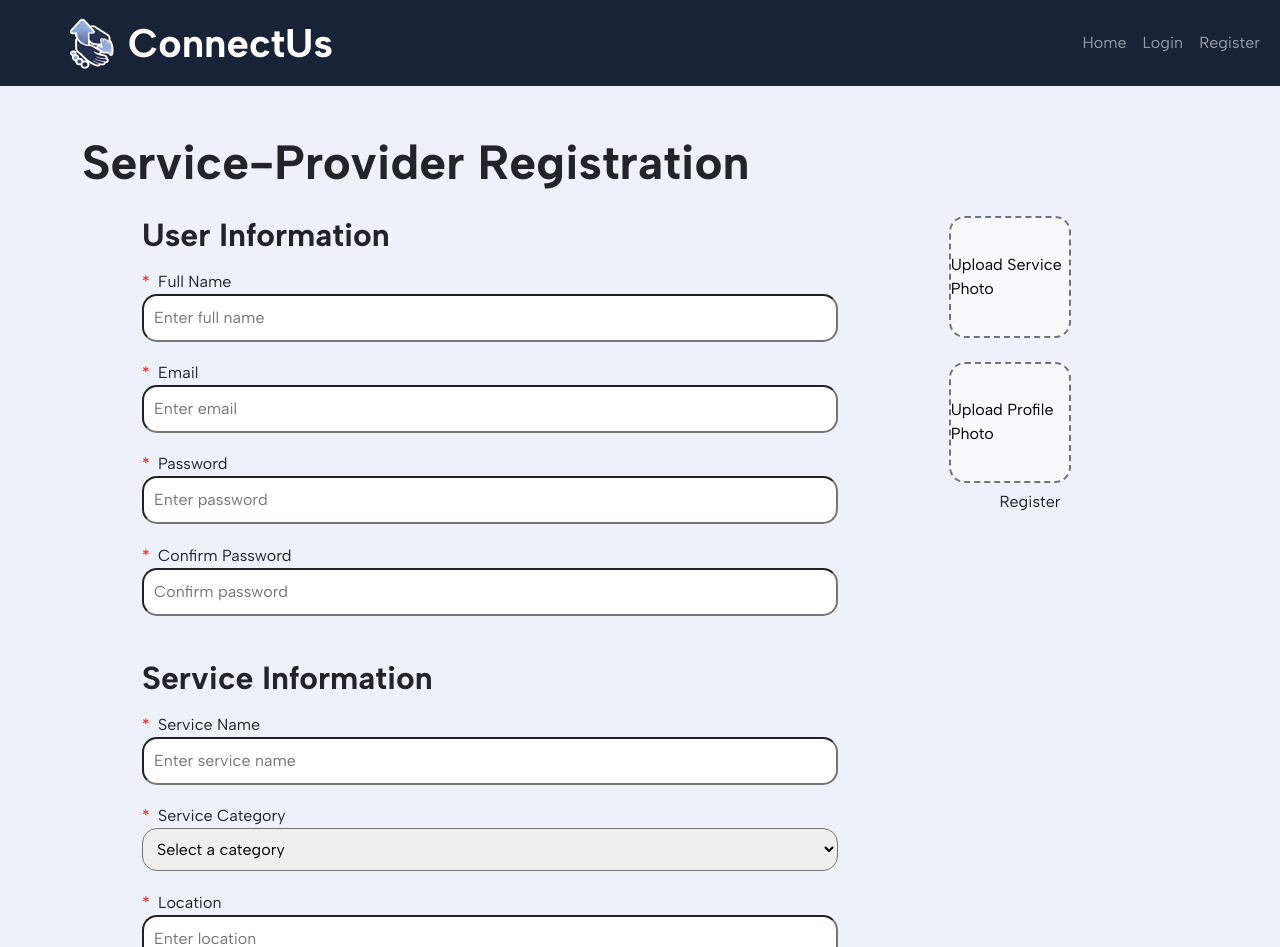
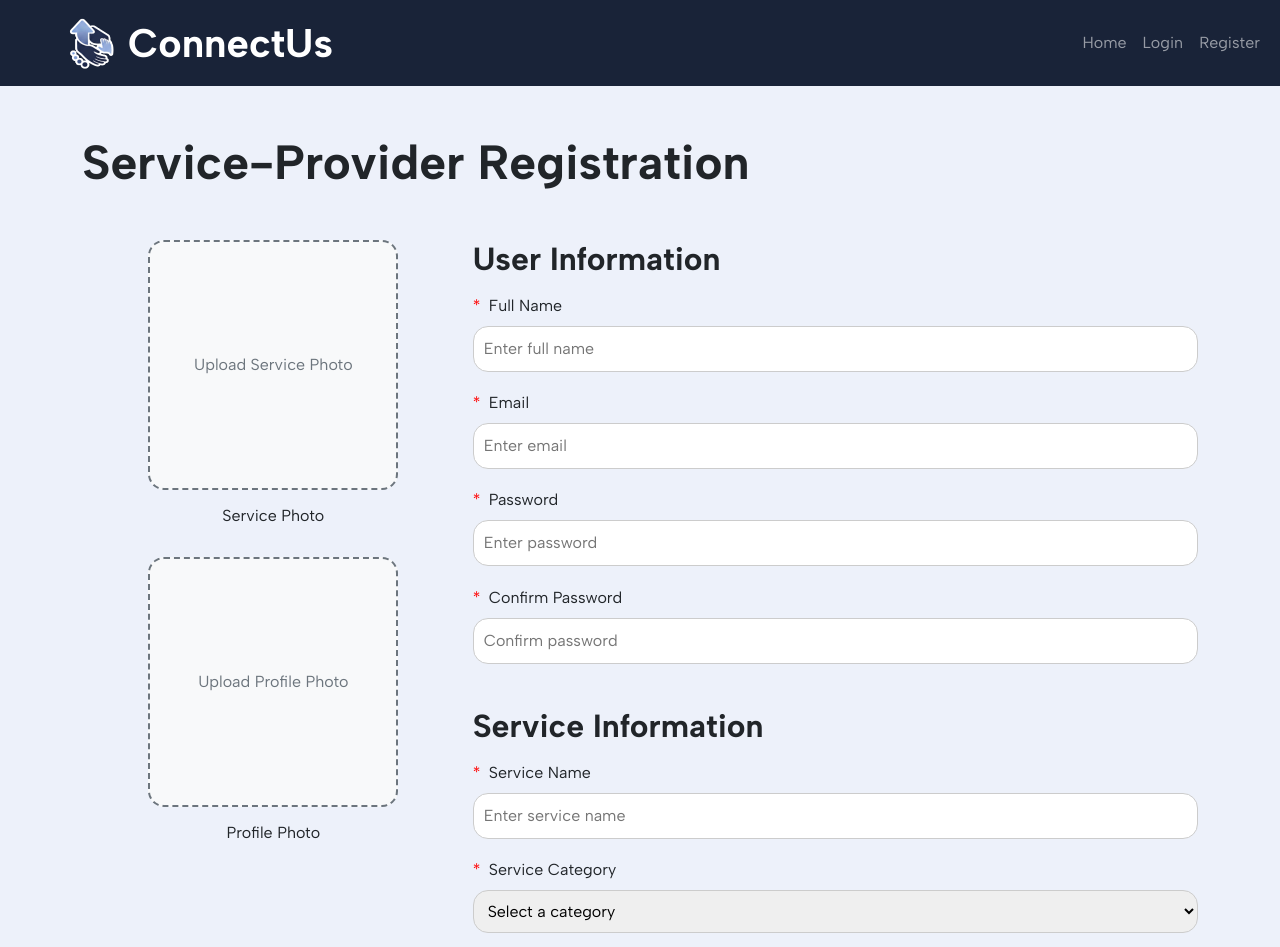
Before and after one commit to 32s05/ConnectUs, a React (Create React App) app: page /ProviderRegistration in a window 1280 px wide. Shown: the top 947 px of the page. Built offline with nearby package versions, Linux system fonts and the light colour scheme.

Commit message:
Registration function complete

```diff
--- a/src/assets/style.css
+++ b/src/assets/style.css
@@ -280,11 +280,12 @@ main {
 }
 
 /*registration style*/
-.registration input{
+.registration input, textarea, select{
   width: 100% !important;
   max-width: 750px;
   padding: 10px 10px !important;
   border-radius: 15px;
+  border: 1px solid #ccc;
 }
 
 .upload-box{
@@ -351,29 +352,6 @@ main {
 }
 
 /*provider registration*/
-.registration-container {
-  max-width: 1200px;
-  margin: 2rem auto;
-  padding: 2rem;
-}
-
-.form-grid {
-  display: flex;
-  gap: 2rem;
-  flex-wrap: wrap;
-}
-
-.form-grid.one-column {
-  flex: 1;
-  min-width: 300px;
-}
-
-.form-left {
-  display: flex;
-  flex-direction: column;
-  width: 100%;
-}
-
 .form-group {
   display: flex;
   flex-direction: column;
@@ -385,46 +363,50 @@ main {
   margin-right: 4px;
 }
 
-.form-group input,
-.form-group select,
-.form-group textarea {
-  padding: 10px 10px !important;
-  border-radius: 15px;
-}
-
-.form-right {
-  flex: 0.8;
-  display: flex;
-  flex-direction: column;
-  justify-content: space-between;
-  min-width: 280px;
-}
-
-.upload-section {
-  display: flex;
-  justify-content: space-between;
-  gap: 1rem;
-  margin-bottom: 1.5rem;
-}
-
 .description-section {
   display: flex;
   flex-direction: column;
   margin-bottom: 1.5rem;
 }
 
-.description-section label {
-  margin-bottom: 0.5rem;
-  font-weight: 500;
-  color: #333;
+.upload-box-container {
+  display: flex;
+  flex-direction: column;
+  align-items: center;
+  margin-bottom: 1.5rem;
 }
 
-.description-section textarea {
-  padding: 0.8rem;
-  min-height: 120px;
-  border: 1px solid #ccc;
-  border-radius: 8px;
-  resize: none;
+.upload-box {
+  width: 250px;
+  height: 250px;
+  border: 2px dashed #6c757d;
+  background-color: #f8f9fa;
+  color: #6c757d;
+  cursor: pointer;
+  display: flex;
+  justify-content: center;
+  align-items: center;
+  border-radius: 1rem;
+  overflow: hidden;
+  font-weight: 500;
+  font-size: 1rem;
+  text-align: center;
+}
+
+.upload-box img.preview {
+  width: 100%;
+  height: 100%;
+  object-fit: cover;
+}
+
+.upload-input {
+  display: none;
+}
+
+.upload-box-container h6 {
+  margin-top: 0.75rem;
+  font-weight: 500;
+  text-align: center;
 }
 
 .register-btn {
--- a/src/pages/Dashboard.jsx
+++ b/src/pages/Dashboard.jsx
@@ -1,8 +1,6 @@
 import React from "react";
 import '../assets/style.css';
 import NavbarComponent from "../components/NavbarComponent";
-import RegAs from "../sections/Dashboard_Section";
-
 
 const Dashboard = () => {
   return (
--- a/src/pages/Registration_Customer.jsx
+++ b/src/pages/Registration_Customer.jsx
@@ -1,4 +1,4 @@
-import React, { useState } from "react";
+import React, { useState, useRef } from "react";
 import { useNavigate } from 'react-router-dom';
 import '../assets/style.css';
 import NavbarComponent from "../components/NavbarComponent";
@@ -15,36 +15,68 @@ const Registration = () => {
   const [message, setMessage] = useState('');
   const navigate = useNavigate();
 
+  const nameRef = useRef();
+  const emailRef = useRef();
+  const addressRef = useRef();
+  const passwordRef = useRef();
+  const confirmPasswordRef = useRef();
+
   const sheetdbUrl = "https://sheetdb.io/api/v1/4luko9k4w8st5";
+  const sheetProviders = "https://sheetdb.io/api/v1/m70bz6ndrxxv4";
 
   const handleForms = async (e) => {
     e.preventDefault();
 
-    if (!name || !email || !address || !password || !confirmPassword) {
-      setMessage("Please fill in all fields.");
+    try {
+      // check if email exists
+      let checkResponse = await fetch(`${sheetdbUrl}/search?email=${encodeURIComponent(email)}`);
+      const data1 = checkResponse.ok ? await checkResponse.json() : [];
+
+      const res2 = await fetch(`${sheetProviders}/search?email=${encodeURIComponent(email)}`);
+      const data2 = res2.ok ? await res2.json() : [];
+
+      if ((data1 && data1.length > 0) || (data2 && data2.length > 0)) {
+        setMessage("Email already registered.");
+        emailRef.current?.focus();
         return;
       }
 
-    if (!imageUrl) {
-      setMessage("Please upload a profile picture.");
+      // input all fields validator
+      if (!name) {
+        setMessage("Please input your name.");
+        nameRef.current.focus();
         return;
       }
 
-
-    if (password !== confirmPassword) {
-      setMessage("Passwords do not match.");
+      if (!email) {
+        setMessage("Please input a valid email.");
+        emailRef.current.focus();
         return;
       }
 
-    try {
-      const checkResponse = await fetch(`${sheetdbUrl}/search?email=${email}`);
-      const existingUsers = await checkResponse.json();
-
-      if (existingUsers.length > 0) {
-        setMessage("Email already registered.");
+      if (!email.includes("@")) {
+        setMessage("Please input a valid email.");
+        setEmail("");
+        emailRef.current.focus();
         return;
       }
 
+      if (!address) {
+        setMessage("Please input your address.");
+        addressRef.current.focus();
+        return;
+      }
+
+      // validate if password and confirm password match
+      if (password !== confirmPassword) {
+        setMessage("Passwords do not match.");
+        passwordRef.current.focus();
+        setPassword("");
+        setConfirmPassword("");
+        return;
+      }
+
+      // creating new user
       const newUser = {
         data: [
           {
@@ -81,17 +113,23 @@ const Registration = () => {
     <div className="body">
       <NavbarComponent />
       <div className="container my-5">
-        <h4 className="fw-bold display-5 mt-5 mb-4">Service-Seeker Registration</h4>
-        <form onSubmit={handleForms}>
+        <h4 className="fw-bold display-5 mt-5 mb-5">Service-Seeker Registration</h4>
+        <form onSubmit={handleForms} noValidate>
           <div className="row ms-1">
-            <Picture setImageUrl={setImageUrl} />
+            <Picture setImageUrl={setImageUrl}/>
             <Forms
               name={name} setName={setName}
-              email={email} setEmail={setEmail}
+              email={email} setEmail= {setEmail}
               address={address} setAddress={setAddress}
               password={password} setPassword={setPassword}
               confirmPassword={confirmPassword} setConfirmPassword={setConfirmPassword}
               message={message}
+
+              nameRef={nameRef}
+              emailRef={emailRef}
+              addressRef={addressRef}
+              passwordRef={passwordRef}
+              confirmPasswordRef={confirmPasswordRef}
             />
           </div>
 
--- a/src/pages/Registration_Provider.jsx
+++ b/src/pages/Registration_Provider.jsx
@@ -1,19 +1,190 @@
-import React from "react";
+import React, { useState, useRef } from "react";
+import { useNavigate } from 'react-router-dom';
 import "../assets/style.css";
 import NavbarComponent from "../components/NavbarComponent";
 import Forms from "../sections/Reg_ProviderForms";
 import Picture from "../sections/Reg_ProviderPicture";
 
 const ProviderRegistration = () => {
+  const [name, setName] = useState('');
+  const [email, setEmail] = useState('');
+  const [password, setPassword] = useState('');
+  const [confirmPassword, setConfirmPassword] = useState('');
+  const [service_name, setServiceName] = useState('');
+  const [category, setCategory] = useState('');
+  const [location, setLocation] = useState('');
+  const [operating_hours, setOperatingHours] = useState('');
+  const [description, setDescription] = useState('');
+  const [userProfileUrl, setUserProfileUrl] = useState();
+  const [serviceProfileUrl, setServiceProfileUrl] = useState();
+  const [message, setMessage] = useState('');
+  const [serviceMessage, setServiceMessage] = useState('');
+  const navigate = useNavigate();
+
+  const nameRef = useRef();
+  const emailRef = useRef();
+  const passwordRef = useRef();
+  const confirmPasswordRef = useRef();
+  const serviceNameRef = useRef();
+
+  const sheetdbUrl = "https://sheetdb.io/api/v1/m70bz6ndrxxv4";
+  const sheetCustomers = "https://sheetdb.io/api/v1/4luko9k4w8st5";
+
+  const handleForms = async (e) => {
+    e.preventDefault();
+
+    // input all fields validator
+    if (!name) {
+    setMessage("Please enter your full name.");
+    nameRef.current.focus();
+    return;
+  }
+
+  if (!email) {
+    setMessage("Please enter your email.");
+    emailRef.current.focus();
+    return;
+  }
+
+  if (!password) {
+    setMessage("Please enter your password.");
+    passwordRef.current.focus();
+    return;
+  }
+
+  if (!confirmPassword) {
+    setMessage("Please confirm your password.");
+    confirmPasswordRef.current.focus();
+    return;
+  }
+
+  if (password !== confirmPassword) {
+    setMessage("Passwords do not match.");
+    confirmPasswordRef.current.focus();
+    return;
+  }
+
+  if (!service_name) {
+    setServiceMessage("Please enter your service name.");
+    serviceNameRef.current.focus();
+    return;
+  }
+
+  if (!category || !location || !operating_hours || !description) {
+    setServiceMessage("Please fill out all service information fields.");
+    return;
+  }
+
+
+    if (!serviceProfileUrl) {
+      setMessage("Please upload a service picture.");
+      return;
+    }
+
+    // validate if password and confirm password match
+    if (password !== confirmPassword) {
+      setMessage("Passwords do not match.");
+      return;
+    }
+
+    try {
+      //Check if email exists
+      let checkResponse = await fetch(`${sheetdbUrl}/search?email=${encodeURIComponent(email)}`);
+      const data1 = checkResponse.ok ? await checkResponse.json() : [];
+
+      const res2 = await fetch(`${sheetCustomers}/search?email=${encodeURIComponent(email)}`);
+      const data2 = res2.ok ? await res2.json() : [];
+
+      if ((data1 && data1.length > 0) || (data2 && data2.length > 0)) {
+        setMessage("Email already registered.");
+        emailRef.current?.focus();
+        return;
+      }
+
+      //Check if service name exists
+      checkResponse = await fetch(`${sheetdbUrl}/search?service_name=${encodeURIComponent(service_name)}`);
+      let serviceCheck = await checkResponse.json();
+
+      if (serviceCheck.length > 0) {
+        setServiceMessage("Service Name is already registered.");
+        serviceNameRef.current.focus();
+        return;
+      }
+
+      const newUser = {
+        data: [
+          {
+            "name": name,
+            "email": email,
+            "password": password,
+            "service_name": service_name,
+            "category": category,
+            "location": location,
+            "operating_hours": operating_hours,
+            "description": description,
+            "userProfileUrl": userProfileUrl || "No picture uploaded",
+            "serviceProfileUrl": serviceProfileUrl || "No picture uploaded",
+          }
+        ]
+      };
+
+      console.log("Sending to SheetDB:", JSON.stringify(newUser, null, 2));
+      const addResponse = await fetch(sheetdbUrl, {
+        method: "POST",
+        headers: {
+          "Content-Type": "application/json"
+        },
+        body: JSON.stringify(newUser)
+      });
+
+      if (addResponse.ok) {
+        setMessage("Registration successful! Redirecting to login...");
+        setTimeout(() => navigate("/Login"), 2000);
+      } else {
+        setMessage("Registration failed. Please try again.");
+      }
+    } catch (error) {
+      console.error("Registration error:", error);
+      setMessage("Something went wrong.");
+    }
+  };
+
   return (
     <div className="body">
       <NavbarComponent />
       <div className="container my-5">
-        <h4 className="fw-bold display-5 mt-5 mb-4">Service-Provider Registration</h4>
-        <form>
-          <div className="row ms-5">
-            <Forms />
-            <Picture />
+        <h4 className="fw-bold display-5 mt-5 mb-5">Service-Provider Registration</h4>
+        <form onSubmit={ handleForms } noValidate>
+          <div className="row ms-1">
+            <Picture
+              setServiceProfileUrl={setServiceProfileUrl}
+              setUserProfileUrl={setUserProfileUrl}
+            />
+            <Forms
+              name={name} setName={setName}
+              email={email} setEmail={setEmail}
+              password={password} setPassword={setPassword}
+              confirmPassword={confirmPassword} setConfirmPassword={setConfirmPassword}
+
+              service_name={service_name} setServiceName={setServiceName}
+              category={category} setCategory={setCategory}
+              location={location} setLocation={setLocation}
+              operating_hours={operating_hours} setOperatingHours={setOperatingHours}
+              description={description} setDescription={setDescription}
+
+              message={message} setMessage={setMessage}
+              serviceMessage={serviceMessage} setServiceMessage={setServiceMessage}
+
+              nameRef={nameRef}
+              emailRef={emailRef}
+              passwordRef={passwordRef}
+              confirmPasswordRef={confirmPasswordRef}
+              serviceNameRef={serviceNameRef}
+            />
+          </div>
+
+          <div className="text-center mt-4">
+            <button type="submit" className="btn-Register">Register</button>
           </div>
         </form>
       </div>
--- a/src/sections/Login_LoginBox.jsx
+++ b/src/sections/Login_LoginBox.jsx
@@ -42,7 +42,7 @@ function LoginBox({ email, password, setEmail, setPassword, handleSubmit, messag
 
       <div className="text-center mt-4">
         <small>
-          Don’t have an account? <a href="/register">Register</a>
+          Don’t have an account? <a href="/Registration">Register</a>
         </small>
       </div>
     </div>
--- a/src/sections/Reg_Picture.jsx
+++ b/src/sections/Reg_Picture.jsx
@@ -45,9 +45,9 @@ function Picture({ setImageUrl }) {
       <label htmlFor="profilePic" className="upload-box d-flex justify-content-center align-items-center rounded-4 mt-4">
         {preview ? (<img src={preview} alt="Profile Preview" className="preview" />) : ("Upload Picture")}
       </label>
-      <input type="file" required id="profilePic" accept="image/*" onChange={handleImageChange} className="upload-input"/>
+      <input type="file" id="profilePic" accept="image/*" onChange={handleImageChange} className="upload-input"/>
 
-      <h6 className="mt-3 fw-medium">Profile Picture</h6>
+      <h6 className="mt-3 fw-medium mb-5">Profile Picture</h6>
     </div>
   );
 }
--- a/src/sections/Reg_ProviderForms.jsx
+++ b/src/sections/Reg_ProviderForms.jsx
@@ -1,80 +1,75 @@
 import React from "react";
 import "../assets/style.css";
 
-function Forms() {
+function Forms({ name, setName, email, setEmail, password, setPassword, confirmPassword, setConfirmPassword,
+    service_name, setServiceName, category, setCategory, location, setLocation, operating_hours, setOperatingHours,
+    description, setDescription, message, serviceMessage, nameRef, emailRef, passwordRef, confirmPasswordRef, serviceNameRef
+ }) {
   return (
-    <div className="form-grid one-column">
-        <div className="form-left">
+    <div className="registration col-md-8">
+        <div className="registration">
             {/* Service Provider Information */}
             <h2 className="mb-3 fw-bold">User Information</h2>
+
+            {message && <p className="alert alert-info mt-3">{message}</p>}
+
             <div className="form-group">
-                <label>
-                    <span className="required">*</span> Full Name
-                </label>
-                <input type="text" placeholder="Enter full name" required />
+                <label className="form-label"><span className="required">*</span> Full Name</label>
+                <input ref={nameRef} type="text" placeholder="Enter full name" required value={name} onChange={(e) => setName(e.target.value)}/>
             </div>
 
             <div className="form-group">
-
-                <div className="form-group">
-                <label>
-                    <span className="required">*</span> Email
-                </label>
-                <input type="email" placeholder="Enter email" required />
+                <label className="form-label"><span className="required">*</span> Email</label>
+                <input ref={emailRef} type="email" placeholder="Enter email" required value={email} onChange={(e) => setEmail(e.target.value)}/>
             </div>
 
             <div className="form-group">
-                <label>
-                    <span className="required">*</span> Password
-                </label>
-                <input type="password" placeholder="Enter password" required />
+                <label className="form-label"><span className="required">*</span> Password</label>
+                <input ref={passwordRef} type="password" placeholder="Enter password" required value={password} onChange={(e) => setPassword(e.target.value)}/>
             </div>
 
             <div className="form-group">
-                <label>
-                    <span className="required">*</span> Confirm Password
-                </label>
-                <input type="password" placeholder="Confirm password" required />
+                <label className="form-label"><span className="required">*</span> Confirm Password</label>
+                <input ref={confirmPasswordRef} type="password" placeholder="Confirm password" required value={confirmPassword} onChange={(e) => setConfirmPassword(e.target.value)}/>
             </div>
 
             <br></br>
+
             {/* Service Provider Business Information */}
             <h2 className="mb-3 fw-bold">Service Information</h2>
-                <label>
-                    <span className="required">*</span> Service Name
-                </label>
-                <input type="text" placeholder="Enter service name" required />
+
+            {serviceMessage && <p className="alert alert-info mt-3">{serviceMessage}</p>}
+
+            <div className="form-group">
+                <label className="form-label"><span className="required">*</span> Service Name</label>
+                <input ref={serviceNameRef} type="text" placeholder="Enter service name" required value={service_name} onChange={(e) => setServiceName(e.target.value)}/>
             </div>
 
             <div className="form-group">
-                <label>
-                    <span className="required">*</span> Service Category
-                </label>
-                <select required>
+                <label className="form-label"><span className="required">*</span> Service Category</label>
+                <select required value={category} onChange={(e) => setCategory(e.target.value)}>
                     <option value="">Select a category</option>
-                    <option>Tutoring</option>
-                    <option>Cleaning</option>
-                    <option>Catering</option>
-                    <option>Delivery</option>
-                    <option>Professional</option>
+                    <option value="Tutoring">Tutoring</option>
+                    <option value="Cleaning">Cleaning</option>
+                    <option value="Catering">Catering</option>
+                    <option value="Delivery">Delivery</option>
+                    <option value="Professional">Professional</option>
                 </select>
             </div>
 
             <div className="form-group">
-                <label>
-                    <span className="required">*</span> Location
-                </label>
-                <input type="text" placeholder="Enter location" required />
+                <label className="form-label"><span className="required">*</span> Location</label>
+                <input type="text" placeholder="Enter location" required value={location} onChange={(e) => setLocation(e.target.value)}/>
             </div>
 
             <div className="form-group">
-                    <label><span className="required">*</span> Operating Hours</label>
-                    <input type="text" placeholder="e.g. 9 AM - 6 PM" required />
+                <label className="form-label"><span className="required">*</span> Operating Hours</label>
+                <input type="text" placeholder="e.g. 9 AM - 6 PM" required value={operating_hours} onChange={(e) => setOperatingHours(e.target.value)}/>
             </div>
 
             <div className="form-group">
-                    <label><span className="required">*</span> Description</label>
-                    <textarea type="text" placeholder="Service Description" required />
+                <label className="form-label"><span className="required">*</span> Description</label>
+                <textarea type="text" placeholder="Service Description" required value={description} onChange={(e) => setDescription(e.target.value)}/>
             </div>
         </div>
     </div>
--- a/src/sections/Reg_ProviderPicture.jsx
+++ b/src/sections/Reg_ProviderPicture.jsx
@@ -1,39 +1,97 @@
 import React, { useState } from "react";
 import '../assets/style.css';
 
-function Picture() {
+function Picture({ setServiceProfileUrl, setUserProfileUrl }) {
   const [servicePreview, setServicePreview] = useState(null);
   const [profilePreview, setProfilePreview] = useState(null);
 
+  const cloudName = "do04thsku";
+  const servicePreset = "Provider_ServicePictures";
+  const profilePreset = "Provider_ProfilePictures";
+
+  const uploadToCloudinary = async (file, setImageUrl, preset) => {
+    const formData = new FormData();
+    formData.append("file", file);
+    formData.append("upload_preset", preset);
+
+    try {
+      const response = await fetch(`https://api.cloudinary.com/v1_1/${cloudName}/image/upload`, {
+        method: "POST",
+        body: formData
+      });
+      const data = await response.json();
+      if (data.secure_url) {
+        setImageUrl(data.secure_url);
+        console.log("Uploaded image:", data.secure_url);
+      } else {
+        console.error("Upload failed:", data);
+      }
+    } catch (error) {
+      console.error("Cloudinary upload error:", error);
+    }
+  };
+
   const handleServiceChange = (e) => {
     const file = e.target.files[0];
-        if (file) setServicePreview(URL.createObjectURL(file));
+    if (file) {
+      setServicePreview(URL.createObjectURL(file));
+      uploadToCloudinary(file, setServiceProfileUrl, servicePreset);
+    }
   };
 
   const handleProfileChange = (e) => {
     const file = e.target.files[0];
-        if (file) setProfilePreview(URL.createObjectURL(file));
+    if (file) {
+      setProfilePreview(URL.createObjectURL(file));
+      uploadToCloudinary(file, setUserProfileUrl, profilePreset);
+    }
   };
 
   return (
     <div className="upload col-md-4 d-flex flex-column align-items-center">
-            <div className="upload-row">
-                <div className="upload-box-container">
-                    <label htmlFor="servicePhoto" className="upload-box d-flex justify-content-center align-items-center rounded-4">
-                        {servicePreview ? (<img src={servicePreview} alt="Service Preview" className="preview"/>) : ("Upload Service Photo")}
+        {/* Service Photo */}
+        <div className="upload-box-container mb-4">
+            <label
+            htmlFor="servicePhoto"
+            className="upload-box d-flex justify-content-center align-items-center rounded-4"
+            >
+            {servicePreview ? (
+                <img src={servicePreview} alt="Service Preview" className="preview" />
+            ) : (
+                "Upload Service Photo"
+            )}
             </label>
-                    <input type="file" id="servicePhoto" accept="image/*" onChange={handleServiceChange} className="upload-input"/>
+            <input
+            type="file"
+            id="servicePhoto"
+            accept="image/*"
+            onChange={handleServiceChange}
+            className="upload-input"
+            />
+            <h6 className="mt-3 fw-medium">Service Photo</h6>
         </div>
 
+        {/* Profile Photo */}
         <div className="upload-box-container">
-                    <label htmlFor="profilePhoto" className="upload-box d-flex mt-4 justify-content-center align-items-center rounded-4">
-                        {profilePreview ? (<img src={profilePreview} alt="Profile Preview" className="preview"/>) : ("Upload Profile Photo")}
+            <label
+            htmlFor="profilePhoto"
+            className="upload-box d-flex justify-content-center align-items-center rounded-4"
+            >
+            {profilePreview ? (
+                <img src={profilePreview} alt="Profile Preview" className="preview" />
+            ) : (
+                "Upload Profile Photo"
+            )}
             </label>
-                    <input type="file" id="profilePhoto" accept="image/*" onChange={handleProfileChange} className="upload-input"/>
+            <input
+            type="file"
+            id="profilePhoto"
+            accept="image/*"
+            onChange={handleProfileChange}
+            className="upload-input"
+            />
+            <h6 className="mt-3 fw-medium">Profile Photo</h6>
         </div>
-            </div>
-
-            <button type="submit" className="btn">Register</button>
     </div>
   );
 }
```
Also changed, not shown: src/sections/Reg_Forms.jsx (+8 -6 lines). Lines whose indentation alone changed are shown as unchanged.
